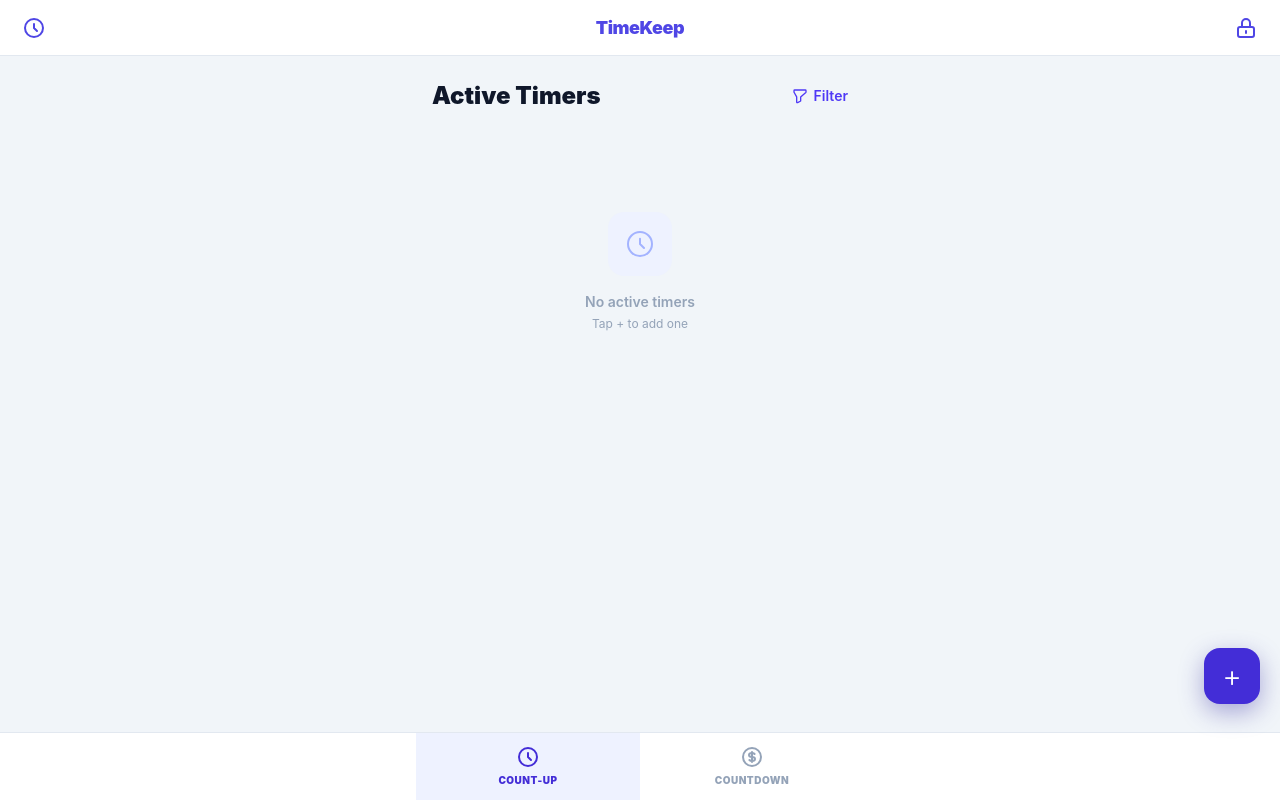
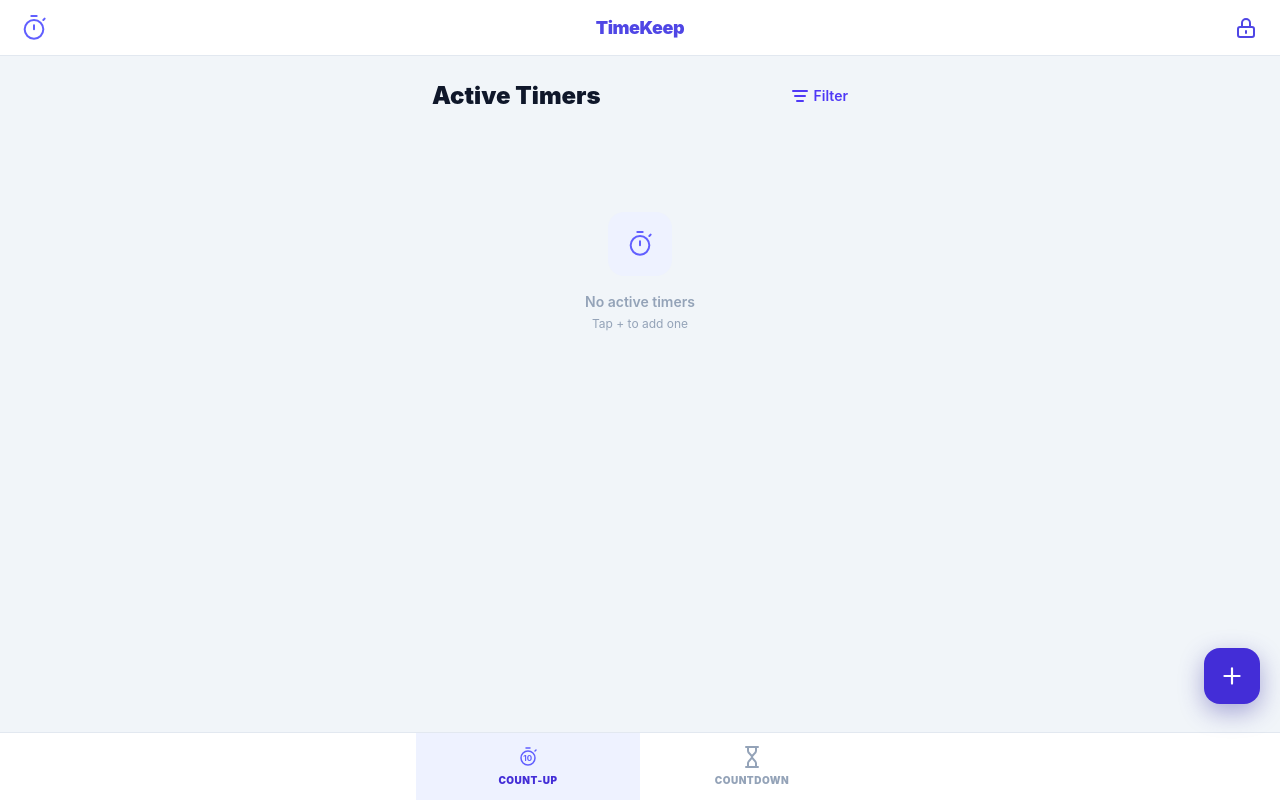
Before and after one commit to TalC15/multi-stopwatch-for-business, a Vue app: page / in a window 1280 px wide. Built offline with nearby package versions, Linux system fonts and the light colour scheme.

Commit message:
fix:A fix has been made to dark mode, and the timer now runs as soon as it is  created

```diff
--- a/src/App.vue
+++ b/src/App.vue
@@ -22,7 +22,7 @@ onMounted(() => themeStore.applyTheme());
 </script>
 
 <template>
-  <div :class="['min-h-screen bg-[var(--color-surface)] transition-colors duration-300', themeStore.isDark ? 'dark' : '']">
+  <div :class="['min-h-screen bg-[var(--color-surface)] transition-colors duration-300']">
 
     <!-- Navbar -->
     <Navbar @open-menu="isDrawerOpen = true" />
@@ -38,14 +38,16 @@ onMounted(() => themeStore.applyTheme());
         <h2 class="text-2xl font-black text-[var(--color-text-primary)]">
           {{ activeTab === 'up' ? 'Active Timers' : 'Active Countdowns' }}
         </h2>
-        <button
+       <button
           v-if="activeTab === 'up'"
           class="flex items-center gap-1.5 text-sm font-semibold text-indigo-600 dark:text-indigo-400"
-        >
-          <svg xmlns="http://www.w3.org/2000/svg" class="h-4 w-4" fill="none" viewBox="0 0 24 24" stroke="currentColor">
-            <path stroke-linecap="round" stroke-linejoin="round" stroke-width="2" d="M3 4a1 1 0 011-1h16a1 1 0 011 1v2a1 1 0 01-.293.707L13 13.414V19a1 1 0 01-.553.894l-4 2A1 1 0 017 21v-7.586L3.293 6.707A1 1 0 013 6V4z" />
-          </svg>
-          Filter
+          >
+          <span class="flex flex-col items-center gap-[3px]">
+          <span class="block h-[2px] w-4 rounded-full bg-current"></span>
+          <span class="block h-[2px] w-3 rounded-full bg-current"></span>
+          <span class="block h-[2px] w-2 rounded-full bg-current"></span>
+          </span>
+           Filter
         </button>
       </div>
 
@@ -64,8 +66,15 @@ onMounted(() => themeStore.applyTheme());
           class="flex flex-col items-center justify-center py-20 text-center"
         >
           <div class="w-16 h-16 rounded-2xl bg-indigo-50 dark:bg-indigo-950/30 flex items-center justify-center mb-4">
-            <svg class="w-8 h-8 text-indigo-300 dark:text-indigo-700" fill="none" viewBox="0 0 24 24" stroke="currentColor">
-              <path stroke-linecap="round" stroke-linejoin="round" stroke-width="1.5" d="M12 8v4l3 3m6-3a9 9 0 11-18 0 9 9 0 0118 0z" />
+            <svg class="w-8 h-8 text-indigo-500" fill="none" viewBox="0 0 24 24" stroke="currentColor" stroke-width="1.5" stroke-linecap="round" stroke-linejoin="round">
+              <!-- Üst düğme -->
+              <path d="M10 3h4" />
+              <!-- Sağdaki küçük çıkıntı -->
+              <path d="M19 6l1-1" />
+              <!-- Kronometre gövdesi (daire) -->
+              <circle cx="12" cy="13" r="7" />
+              <!-- Ortadaki ibre (aşağı doğru) -->
+              <line x1="12" y1="10" x2="12" y2="13" />
             </svg>
           </div>
           <p class="text-sm font-semibold text-[var(--color-text-muted)]">
@@ -79,10 +88,13 @@ onMounted(() => themeStore.applyTheme());
     <!-- FAB Button -->
     <button
       @click="isModalOpen = true"
-      class="fixed bottom-24 right-5 w-14 h-14 bg-indigo-700 text-white rounded-2xl fab-shadow flex items-center justify-center text-3xl font-light hover:bg-indigo-800 active:scale-90 transition-all z-40"
+      class="fixed bottom-24 right-5 w-14 h-14 bg-indigo-700 text-white rounded-2xl fab-shadow flex items-center justify-center hover:bg-indigo-800 active:scale-90 transition-all z-40"
       aria-label="Yeni ekle"
     >
-      +
+      <svg width="26" height="26" viewBox="0 0 24 24" fill="none" stroke="currentColor" stroke-width="2" stroke-linecap="round" stroke-linejoin="round">
+        <line x1="12" y1="5" x2="12" y2="19"/>
+        <line x1="5" y1="12" x2="19" y2="12"/>
+      </svg>
     </button>
 
     <!-- Bottom Tab Bar -->
@@ -100,8 +112,15 @@ onMounted(() => themeStore.applyTheme());
           ]"
         >
           <!-- Stopwatch icon with number -->
-          <svg xmlns="http://www.w3.org/2000/svg" class="h-6 w-6" fill="none" viewBox="0 0 24 24" stroke="currentColor">
-            <path stroke-linecap="round" stroke-linejoin="round" stroke-width="2" d="M12 8v4l3 3m6-3a9 9 0 11-18 0 9 9 0 0118 0z" />
+          <svg xmlns="http://www.w3.org/2000/svg" class="h-6 w-6 text-indigo-500" fill="none" viewBox="0 0 24 24" stroke="currentColor" stroke-width="1.5" stroke-linecap="round" stroke-linejoin="round">
+            <!-- Üst düğme -->
+            <path d="M10 3h4" />
+            <!-- Sağdaki küçük çıkıntı -->
+            <path d="M19 6l1-1" />
+            <!-- Kronometre gövdesi -->
+            <circle cx="12" cy="13" r="7" />
+            <!-- "10" yazısı -->
+            <text x="11.7" y="15.6" text-anchor="middle" font-size="8" font-weight="bold" stroke="none" fill="currentColor">10</text>
           </svg>
           <span class="text-[10px] font-black tracking-wider uppercase">Count-Up</span>
         </button>
@@ -116,11 +135,14 @@ onMounted(() => themeStore.applyTheme());
               : 'text-[var(--color-text-muted)]'
           ]"
         >
-          <!-- Hourglass icon -->
-          <svg xmlns="http://www.w3.org/2000/svg" class="h-6 w-6" fill="none" viewBox="0 0 24 24" stroke="currentColor">
-            <path stroke-linecap="round" stroke-linejoin="round" stroke-width="2" d="M12 8c-1.657 0-3 .895-3 2s1.343 2 3 2 3 .895 3 2-1.343 2-3 2m0-8c1.11 0 2.08.402 2.599 1M12 8V7m0 1v8m0 0v1m0-1c-1.11 0-2.08-.402-2.599-1M21 12a9 9 0 11-18 0 9 9 0 0118 0z" />
-          </svg>
-          <span class="text-[10px] font-black tracking-wider uppercase">Countdown</span>
+        <!-- Lucide: hourglass -->
+        <svg xmlns="http://www.w3.org/2000/svg" class="h-6 w-6" viewBox="0 0 24 24" fill="none" stroke="currentColor">
+          <path stroke-linecap="round" stroke-linejoin="round" stroke-width="2"
+          d="M6 2h12M6 22h12
+          M8 2v4c0 2.5 4 4 4 6s-4 3.5-4 6v4
+          M16 2v4c0 2.5-4 4-4 6s4 3.5 4 6v4" />
+      </svg>
+        <span class="text-[10px] font-black tracking-wider uppercase">Countdown</span>
         </button>
 
       </div>
--- a/src/assets/main.css
+++ b/src/assets/main.css
@@ -1,4 +1,5 @@
 @import "tailwindcss";
+@custom-variant dark (&:where(.dark, .dark *));
 
 @theme {
   --color-primary: #3730a3;
--- a/src/components/layout/Navbar.vue
+++ b/src/components/layout/Navbar.vue
@@ -3,27 +3,35 @@ defineEmits(['open-menu']);
 </script>
 
 <template>
-  <nav class="h-14 bg-[var(--color-card)] border-b border-[var(--color-border)] px-4 flex items-center justify-between sticky top-0 z-30 transition-colors duration-300">
+  <nav class="h-14 bg-card border-b border-border px-4 flex items-center justify-between sticky top-0 z-30 transition-colors duration-300">
 
     <!-- Sol: Kronometre İkonu -->
     <button
       @click="$emit('open-menu')"
-      class="w-9 h-9 flex items-center justify-center text-[var(--color-primary-light)] active:scale-90 transition-transform"
+      class="w-9 h-9 flex items-center justify-center text-primary-light active:scale-90 transition-transform"
       aria-label="Menü"
     >
-      <svg xmlns="http://www.w3.org/2000/svg" class="h-6 w-6" fill="none" viewBox="0 0 24 24" stroke="currentColor">
-        <path stroke-linecap="round" stroke-linejoin="round" stroke-width="2" d="M12 8v4l3 3m6-3a9 9 0 11-18 0 9 9 0 0118 0z" />
+      <svg class="w-8 h-8 text-indigo-500" fill="none" viewBox="0 0 24 24" stroke="currentColor" stroke-width="1.5" stroke-linecap="round" stroke-linejoin="round">
+        <!-- Üst düğme -->
+        <path d="M10 3h4" />
+        <!-- Sağdaki küçük çıkıntı -->
+        <path d="M19 6l1-1" />
+        <!-- Kronometre gövdesi (daire) -->
+        <circle cx="12" cy="13" r="7" />
+        <!-- Ortadaki ibre (aşağı doğru) -->
+        <line x1="12" y1="10" x2="12" y2="13" />
+        <path  />
       </svg>
     </button>
 
     <!-- Orta: Logo -->
-    <h1 class="text-lg font-black tracking-tight text-[var(--color-primary-light)]">
+    <h1 class="text-lg font-black tracking-tight text-primary-light">
       TimeKeep
     </h1>
 
     <!-- Sağ: Kilit/Ayar İkonu -->
     <button
-      class="w-9 h-9 flex items-center justify-center text-[var(--color-primary-light)] active:scale-90 transition-transform"
+      class="w-9 h-9 flex items-center justify-center text-primary-light active:scale-90 transition-transform"
       aria-label="Kilit"
     >
       <svg xmlns="http://www.w3.org/2000/svg" class="h-6 w-6" fill="none" viewBox="0 0 24 24" stroke="currentColor">
--- a/src/components/stopwatch/AddModal.vue
+++ b/src/components/stopwatch/AddModal.vue
@@ -1,5 +1,5 @@
 <script setup>
-import { ref } from 'vue';
+import { ref,computed } from 'vue';
 import { useStopwatchStore } from '@/stores/stopwatchStore';
 
 const props = defineProps(['isOpen', 'defaultType']);
@@ -8,7 +8,7 @@ const store = useStopwatchStore();
 
 const name = ref('');
 const duration = ref(25);
-const presets = [5, 25, 60];
+const presets = store.presetTimers
 
 const selectPreset = (val) => {
   duration.value = val;
@@ -31,7 +31,9 @@ const save = () => {
   });
   name.value = '';
   duration.value = 25;
-  emit('close');
+  emit('close')
+  const createdTimerId = store.stopwatches[store.stopwatches.length-1].id
+  store.startTimer(createdTimerId)
 };
 </script>
 
--- a/src/stores/stopwatchStore.js
+++ b/src/stores/stopwatchStore.js
@@ -2,8 +2,8 @@ import { defineStore } from 'pinia';
 import { ref, watch } from 'vue';
 
 export const useStopwatchStore = defineStore('stopwatch', () => {
-  const stopwatches = ref(JSON.parse(localStorage.getItem('timers')) || []);
-
+  const stopwatches = ref(JSON.parse(localStorage.getItem('timers')) || [])
+  const presetTimers = ref([1,5,10])
   watch(stopwatches, (val) => {
     localStorage.setItem('timers', JSON.stringify(val));
   }, { deep: true });
@@ -17,7 +17,6 @@ export const useStopwatchStore = defineStore('stopwatch', () => {
       const now = Date.now();
       stopwatches.value.forEach(timer => {
         if (timer.status !== 'running') return;
-
         const elapsed = timer.accumulatedTime + (now - timer.startTime);
 
         if (timer.type === 'up') {
@@ -136,6 +135,7 @@ export const useStopwatchStore = defineStore('stopwatch', () => {
 
   return {
     stopwatches,
+    presetTimers,
     addTimer,
     startTimer,
     pauseTimer,
```
Also changed, not shown: src/components/stopwatch/StopwatchCard.vue (+13 -8 lines).
